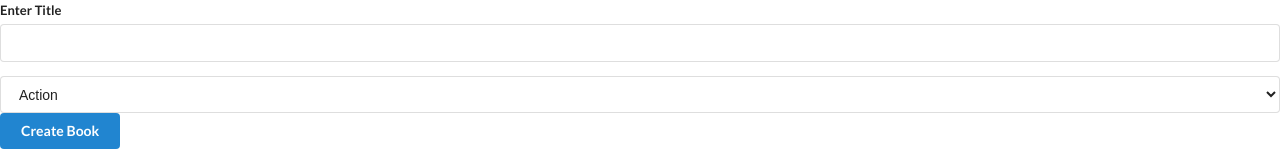
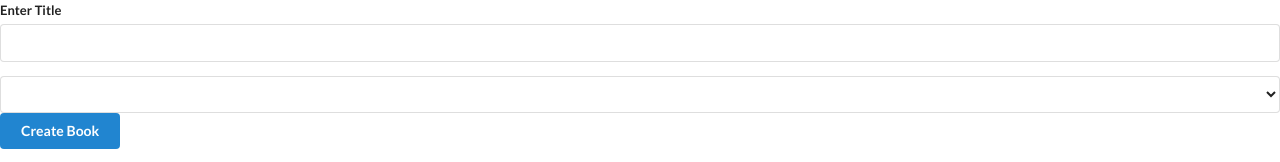
Before and after one commit to SamroodAli/magic-books, a React (Create React App) app: page / in a window 1280 px wide. Shown: the top 162 px of the page. Built offline with nearby package versions, Linux system fonts and the light colour scheme.

Commit message:
Fix: Fix form values category not being selected issue

```diff
--- a/src/components/App.jsx
+++ b/src/components/App.jsx
@@ -1,4 +1,4 @@
-import BooksForm from './BooksForm';
+import BooksForm from '../containers/BooksFormContainer';
 import BooksList from '../containers/BooksListContainer';
 
 const App = () => (
--- a/src/components/BooksForm.jsx
+++ b/src/components/BooksForm.jsx
@@ -3,6 +3,7 @@ import { Form, Field } from 'react-final-form';
 import PropTypes from 'prop-types';
 
 const CATEGORIES = [
+  '',
   'Action',
   'Biography',
   'History',
@@ -53,7 +54,7 @@ const BookForm = ({ initialValues, onFormSubmit }) => {
     <form onSubmit={handleSubmit} className="ui form error">
       <Field name="title" component={renderInput} label="Enter Title" />
 
-      <Field name="favoriteColor" component="select">
+      <Field name="category" component="select">
         {CATEGORIES.map((category) => (
           <option key={category} value={category}>
             {category}
--- /dev/null
+++ b/src/containers/BooksFormContainer.jsx
@@ -0,0 +1,9 @@
+import BooksForm from '../components/BooksForm';
+
+const BooksFormContainer = () => {
+  const onSubmit = (formValues) => {
+    console.log(formValues);
+  };
+  return <BooksForm onFormSubmit={onSubmit} />;
+};
+export default BooksFormContainer;
```
